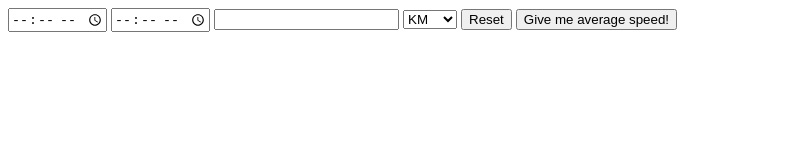
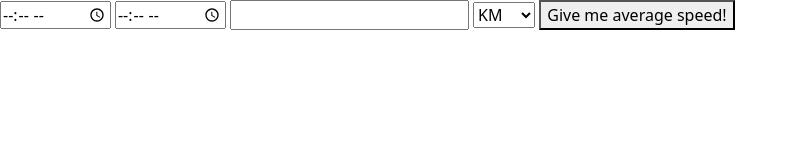
Before and after one commit to zdmitri/cycling-calculator, a plain HTML site: page index.html in a window 1280 px wide. Shown: the whole page, without its empty margins (0-798 px from the left). Drawn offline with nearby package versions, Linux system fonts and the light colour scheme.

Commit message:
work continues

```diff
--- a/index.html
+++ b/index.html
@@ -3,9 +3,14 @@
 <head>
     <meta charset="UTF-8">
     <meta name="viewport" content="width=device-width, initial-scale=1.0">
+
     <title>Cycling Calculator</title>
+
+    <link href="https://cdn.jsdelivr.net/npm/bootstrap@5.3.3/dist/css/bootstrap.min.css" rel="stylesheet" integrity="sha384-QWTKZyjpPEjISv5WaRU9OFeRpok6YctnYmDr5pNlyT2bRjXh0JMhjY6hW+ALEwIH" crossorigin="anonymous">
+
 </head>
 <body>
+    <form id="mainForm">
         <input type="time" name="startTime" id="startTime">
         <input type="time" name="finishTime" id="finishTime">
         <input type="number" name="distanceValue" id="distanceValue">
@@ -13,7 +18,15 @@
             <option value="KM" selected>KM</option>
             <option value="Miles" disabled>Miles</option>
         </select>
-    <button type="reset">Reset</button>
+        <!-- <button type="reset">Reset</button> -->
         <button type="submit">Give me average speed!</button>
+    </form>
+    <div id="resultsBlock">
+        <!-- here paragraphs with results will be added -->
+    </div>
+
+
+    <script src="https://cdn.jsdelivr.net/npm/bootstrap@5.3.3/dist/js/bootstrap.bundle.min.js" integrity="sha384-YvpcrYf0tY3lHB60NNkmXc5s9fDVZLESaAA55NDzOxhy9GkcIdslK1eN7N6jIeHz" crossorigin="anonymous"></script>
+
 </body>
 </html>
```
Also changed, not shown: 1 other file. Lines whose indentation alone changed are shown as unchanged.
